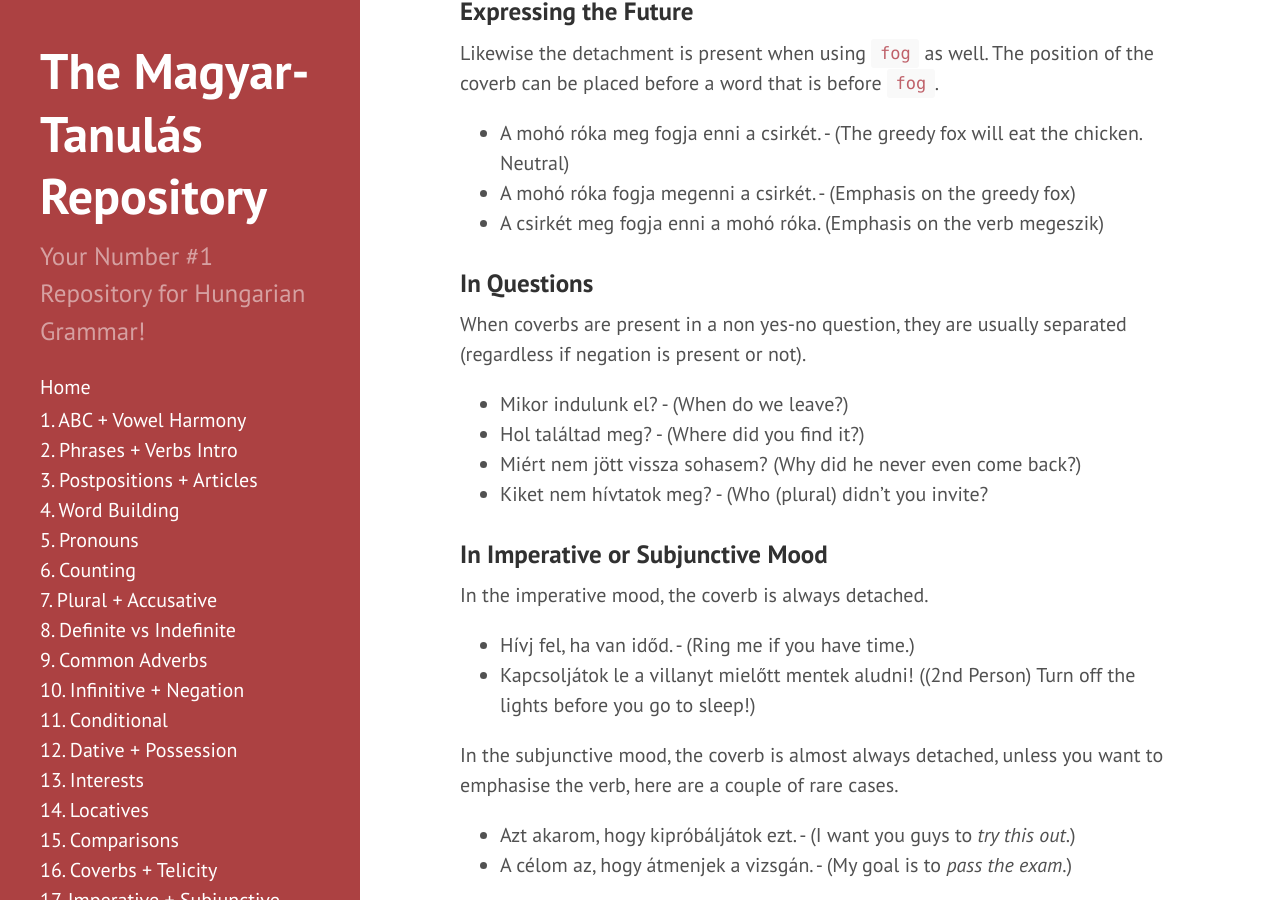
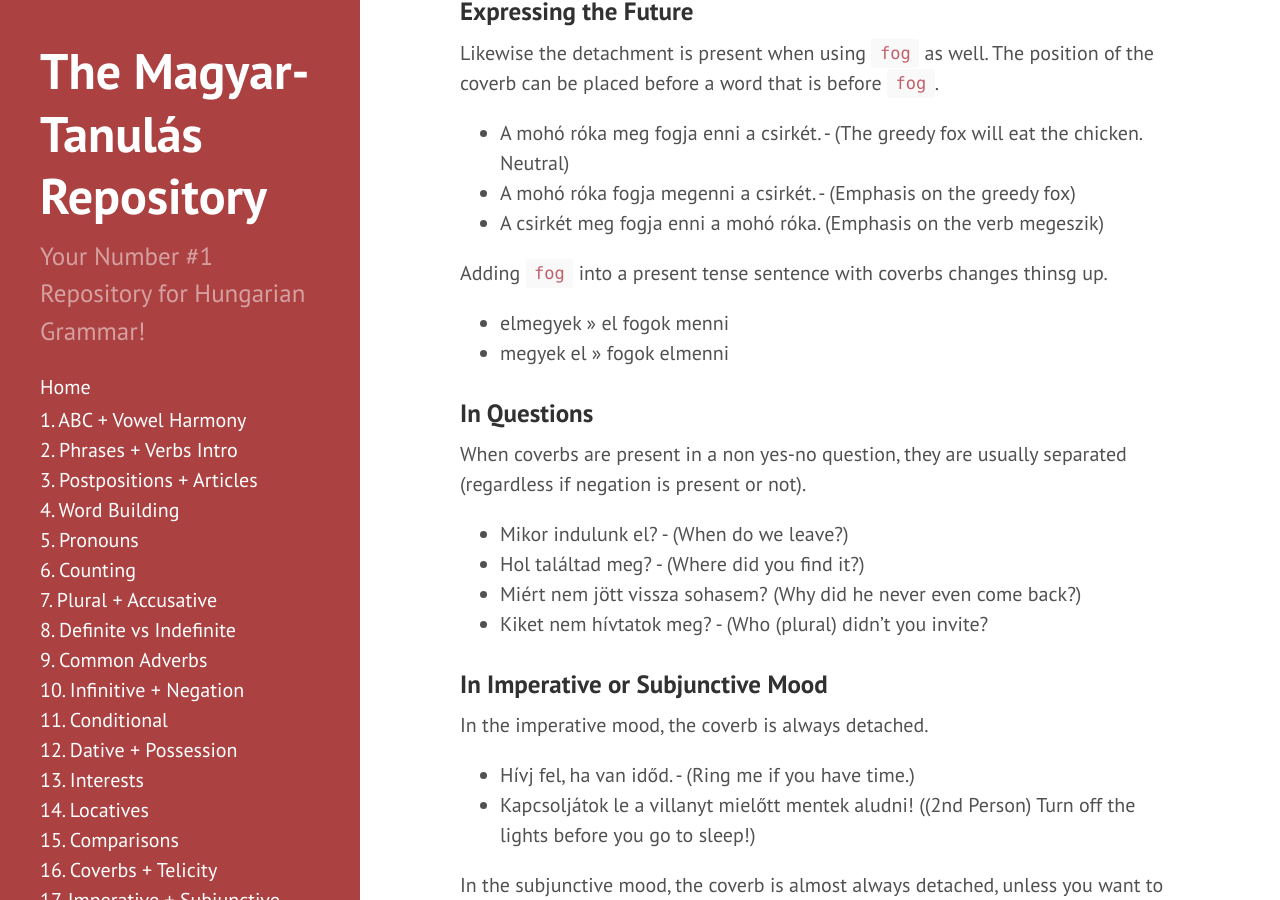
Before and after one commit to Magyartanulas/magyartanulas.github.io, a Jekyll site: the page built from coverb_separation.md, in a window 1280 px wide and 900 px high, scrolled down 1193 px. Built offline with Jekyll 4.4.1, drawn with Linux system fonts in a browser that asks for light colours; comment, search, counter and statistics services are not loaded.

Commit message:
Update coverb_separation.md

```diff
--- a/coverb_separation.md
+++ b/coverb_separation.md
@@ -44,6 +44,11 @@ Likewise the detachment is present when using `fog` as well. The position of the
 * A mohó róka fogja megenni a csirkét. - (Emphasis on the greedy fox)
 * A  csirkét meg fogja enni a mohó róka. (Emphasis on the verb megeszik)
 
+Adding `fog` into a present tense sentence with coverbs changes thinsg up.
+
+* elmegyek » el fogok menni
+* megyek el » fogok elmenni
+
 ### In Questions
 
 When coverbs are present in a non yes-no question, they are usually separated (regardless if negation is present or not).
```
